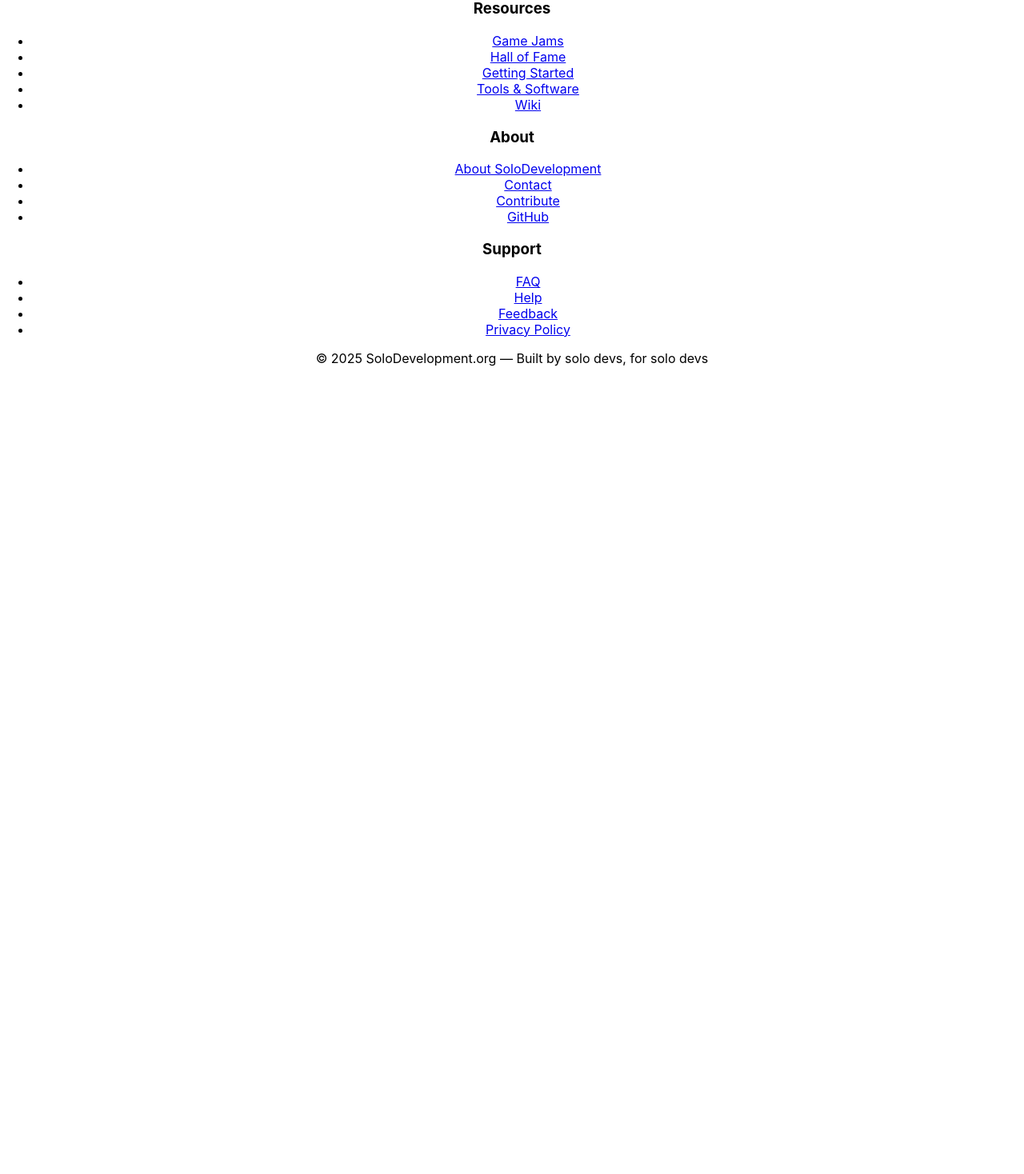
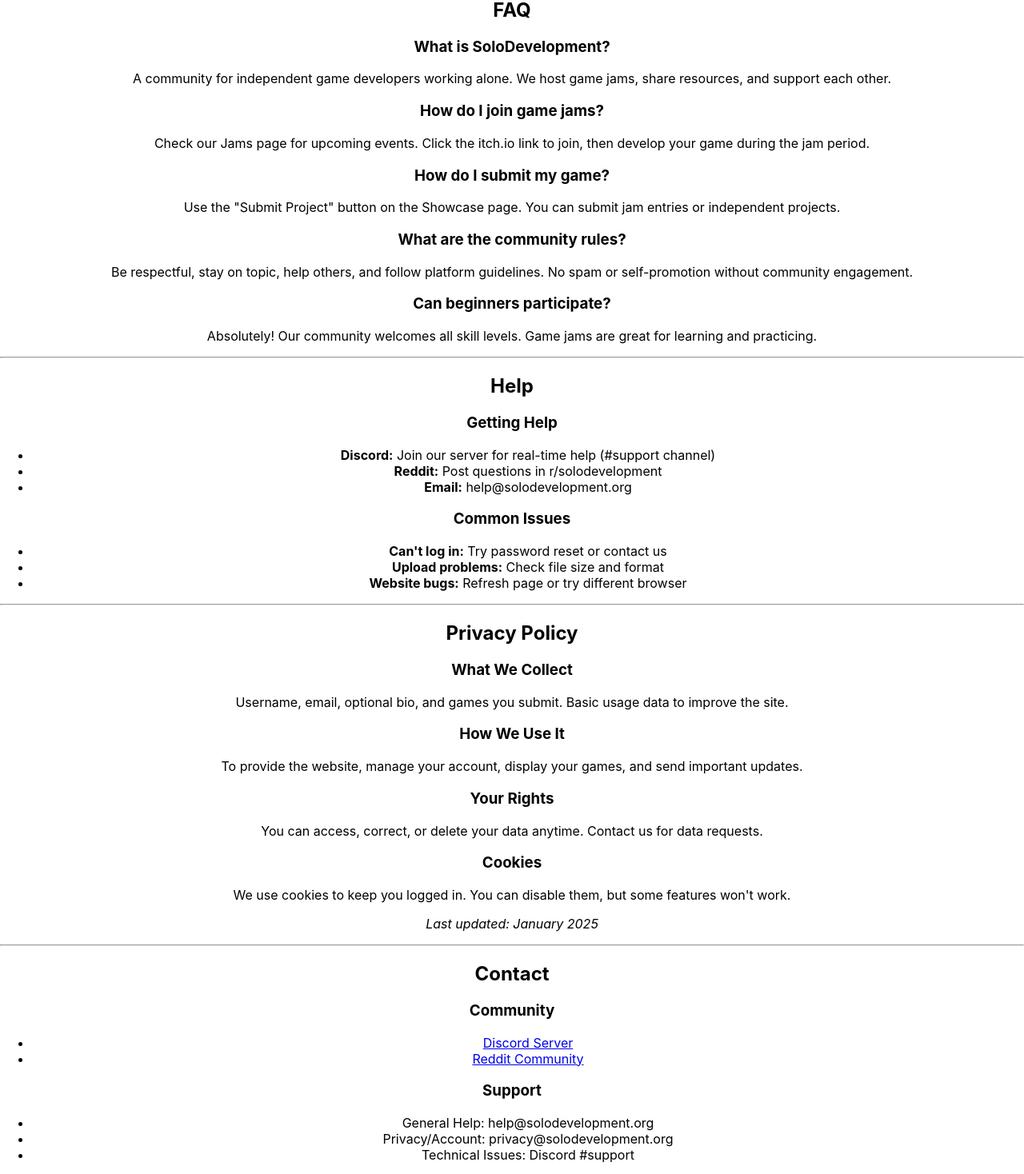
Before and after one commit to CharlesKleeven/solodevelopment, a React (Create React App) app in the folder client/: page /support in a window 1280 px wide. Shown: the part 200-1668 px from the top of the page at 80% size. Before the commit the page ends 800 px from the top, so only its background shows below. Built offline with nearby package versions, Linux system fonts and the light colour scheme; no server answers.

Commit message:
Added support page skeleton -- skipping to correct sections need to be done

```diff
--- a/client/src/App.tsx
+++ b/client/src/App.tsx
@@ -10,6 +10,7 @@ import Jams from './pages/Jams';
 import Showcase from './pages/Showcase';
 import Resources from './pages/Resources';
 import Community from './pages/Community';
+import Support from './pages/Support';
 
 // Components
 import Navbar from './components/Navbar';
@@ -31,6 +32,7 @@ function App() {
               <Route path="/showcase" element={<Showcase />} />
               <Route path="/resources" element={<Resources />} />
               <Route path="/community" element={<Community />} />
+              <Route path="/support" element={<Support />} />
             </Routes>
           </main>
           <Footer />
--- a/client/src/components/Footer.tsx
+++ b/client/src/components/Footer.tsx
@@ -39,10 +39,10 @@ const Footer: React.FC = () => {
         <div>
           <h3>Support</h3>
           <ul>
-            <li><a href="#">FAQ</a></li>
-            <li><a href="#">Help</a></li>
-            <li><a href="#">Feedback</a></li>
-            <li><a href="#">Privacy Policy</a></li>
+            <li><a href="/support#faq">FAQ</a></li>
+            <li><a href="/support#help">Help</a></li>
+            <li><a href="/support#privacy">Privacy Policy</a></li>
+            <li><a href="/support#contact">Contact</a></li>
           </ul>
         </div>
       </div>
--- a/client/src/pages/Home.tsx
+++ b/client/src/pages/Home.tsx
@@ -6,7 +6,7 @@ const Home: React.FC = () => {
             <h1>Welcome, Solo Devs!</h1>
             <p>Join our vibrant community of independent game developers. Share, learn, and grow as we tackle the challenges of making games alone—together!</p>
 
-            <p><em>Winter Jam happening now • 43 games submitted this week • 1,247 developers</em></p>
+            <p><em>Winter Jam happening now • X games submitted this week • XXX developers</em></p>
 
             <h2>What's happening now</h2>
             <ul>
--- /dev/null
+++ b/client/src/pages/Support.tsx
@@ -0,0 +1,96 @@
+import React from 'react';
+
+const Support: React.FC = () => {
+  return (
+    <div>
+      <h1>Support</h1>
+      <p>Help, FAQ, and community guidelines</p>
+
+      <nav>
+        <a href="#faq">FAQ</a> | <a href="#help">Help</a> | <a href="#privacy">Privacy</a> | <a href="#contact">Contact</a>
+      </nav>
+
+      <hr />
+
+      <section id="faq">
+        <h2>FAQ</h2>
+
+        <h3>What is SoloDevelopment?</h3>
+        <p>A community for independent game developers working alone. We host game jams, share resources, and support each other.</p>
+
+        <h3>How do I join game jams?</h3>
+        <p>Check our Jams page for upcoming events. Click the itch.io link to join, then develop your game during the jam period.</p>
+
+        <h3>How do I submit my game?</h3>
+        <p>Use the "Submit Project" button on the Showcase page. You can submit jam entries or independent projects.</p>
+
+        <h3>What are the community rules?</h3>
+        <p>Be respectful, stay on topic, help others, and follow platform guidelines. No spam or self-promotion without community engagement.</p>
+
+        <h3>Can beginners participate?</h3>
+        <p>Absolutely! Our community welcomes all skill levels. Game jams are great for learning and practicing.</p>
+      </section>
+
+      <hr />
+
+      <section id="help">
+        <h2>Help</h2>
+
+        <h3>Getting Help</h3>
+        <ul>
+          <li><strong>Discord:</strong> Join our server for real-time help (#support channel)</li>
+          <li><strong>Reddit:</strong> Post questions in r/solodevelopment</li>
+          <li><strong>Email:</strong> help@solodevelopment.org</li>
+        </ul>
+
+        <h3>Common Issues</h3>
+        <ul>
+          <li><strong>Can't log in:</strong> Try password reset or contact us</li>
+          <li><strong>Upload problems:</strong> Check file size and format</li>
+          <li><strong>Website bugs:</strong> Refresh page or try different browser</li>
+        </ul>
+      </section>
+
+      <hr />
+
+      <section id="privacy">
+        <h2>Privacy Policy</h2>
+
+        <h3>What We Collect</h3>
+        <p>Username, email, optional bio, and games you submit. Basic usage data to improve the site.</p>
+
+        <h3>How We Use It</h3>
+        <p>To provide the website, manage your account, display your games, and send important updates.</p>
+
+        <h3>Your Rights</h3>
+        <p>You can access, correct, or delete your data anytime. Contact us for data requests.</p>
+
+        <h3>Cookies</h3>
+        <p>We use cookies to keep you logged in. You can disable them, but some features won't work.</p>
+
+        <p><em>Last updated: January 2025</em></p>
+      </section>
+
+      <hr />
+
+      <section id="contact">
+        <h2>Contact</h2>
+
+        <h3>Community</h3>
+        <ul>
+          <li><a href="https://discord.gg/your-link" target="_blank" rel="noopener noreferrer">Discord Server</a></li>
+          <li><a href="https://reddit.com/r/solodevelopment" target="_blank" rel="noopener noreferrer">Reddit Community</a></li>
+        </ul>
+
+        <h3>Support</h3>
+        <ul>
+          <li>General Help: help@solodevelopment.org</li>
+          <li>Privacy/Account: privacy@solodevelopment.org</li>
+          <li>Technical Issues: Discord #support</li>
+        </ul>
+      </section>
+    </div>
+  );
+};
+
+export default Support;
```
